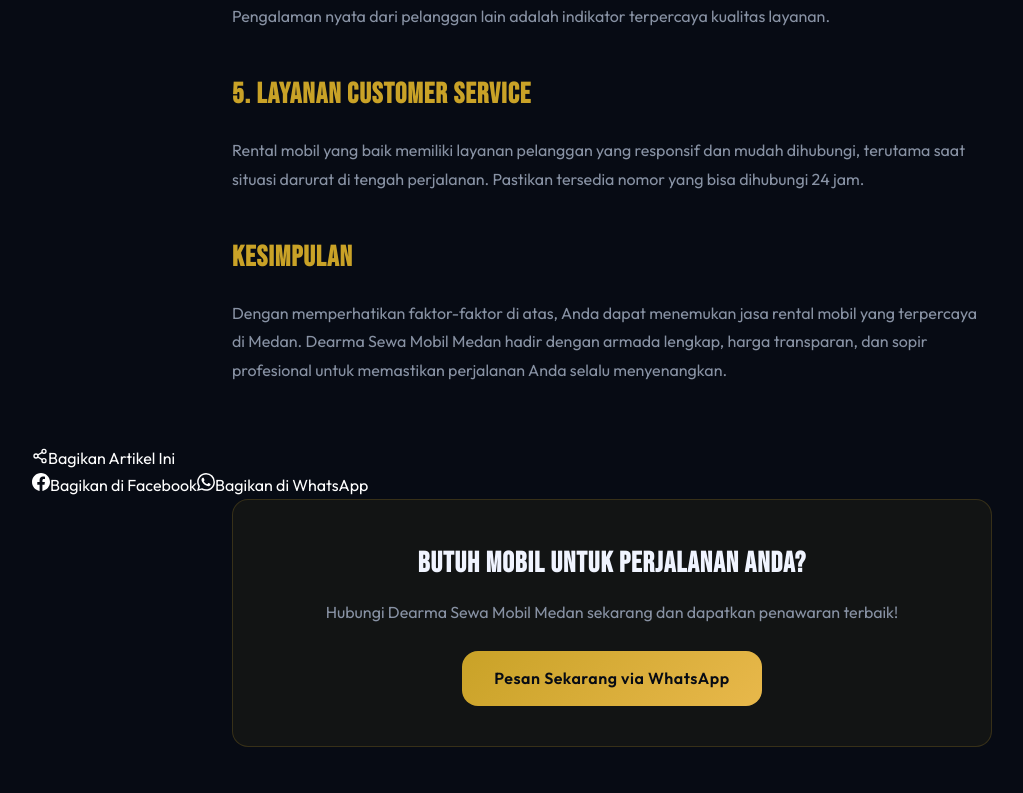
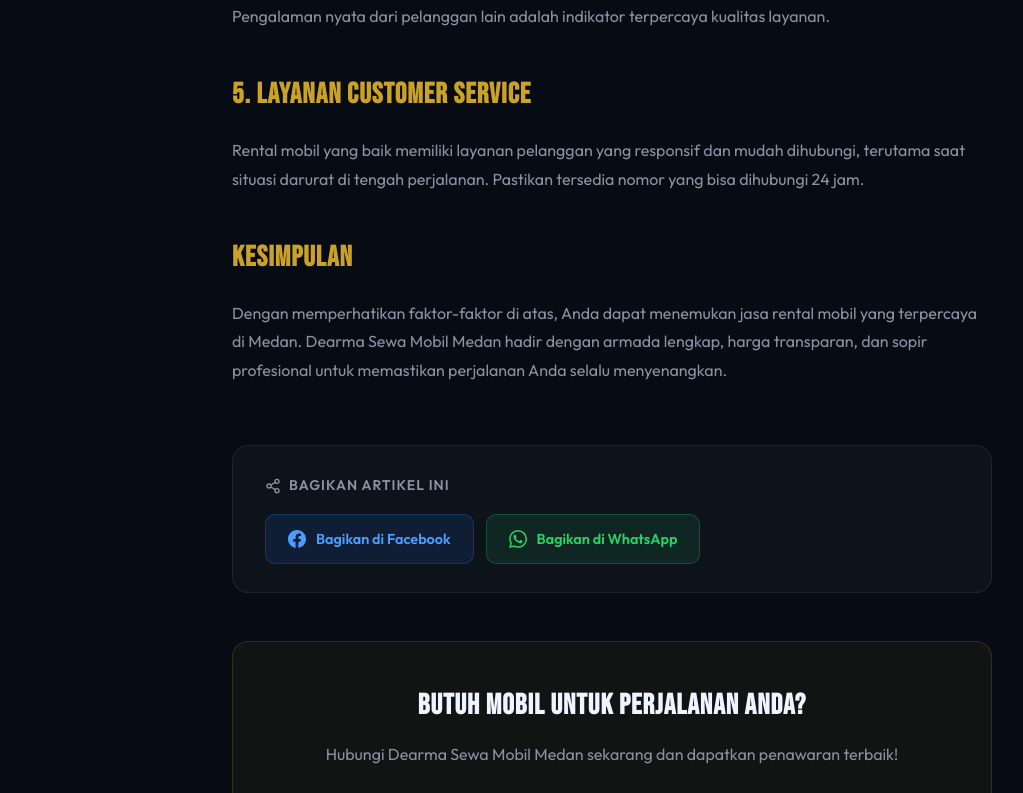
Before and after one commit to fernandosinaga751-ux/websitedearma, a React (Vite) app: page /artikel/1 in a window 1280 px wide. Shown: the part 1421-2214 px from the top of the page, without its empty margins (28-1051 px from the left). Built offline with nearby package versions, Linux system fonts and the light colour scheme; no server answers; the database is empty.

Commit message:
Add files via upload

```diff
--- a/src/pages/ArticleDetail.module.css
+++ b/src/pages/ArticleDetail.module.css
@@ -63,3 +63,64 @@
 }
 .cta h3 { font-family: 'Bebas Neue', sans-serif; font-size: 1.8rem; letter-spacing: 1px; color: #f0f4ff; margin-bottom: 10px; }
 .cta p { color: #8892a4; margin-bottom: 24px; }
+
+/* ===== Share Buttons ===== */
+.shareSection {
+  max-width: 760px;
+  margin: 0 auto 48px;
+  padding: 28px 32px;
+  background: rgba(255,255,255,0.03);
+  border: 1px solid rgba(255,255,255,0.07);
+  border-radius: 16px;
+}
+.shareTitle {
+  display: flex;
+  align-items: center;
+  gap: 8px;
+  font-size: 0.875rem;
+  font-weight: 600;
+  color: #8892a4;
+  text-transform: uppercase;
+  letter-spacing: 1px;
+  margin-bottom: 16px;
+}
+.shareButtons {
+  display: flex;
+  gap: 12px;
+  flex-wrap: wrap;
+}
+.shareFacebook,
+.shareWhatsapp {
+  display: inline-flex;
+  align-items: center;
+  gap: 10px;
+  padding: 12px 22px;
+  border-radius: 10px;
+  font-size: 0.9rem;
+  font-weight: 600;
+  text-decoration: none;
+  transition: all 0.25s;
+  cursor: pointer;
+}
+.shareFacebook {
+  background: rgba(24,119,242,0.12);
+  border: 1px solid rgba(24,119,242,0.3);
+  color: #4a9eff;
+}
+.shareFacebook:hover {
+  background: rgba(24,119,242,0.22);
+  border-color: rgba(24,119,242,0.6);
+  transform: translateY(-2px);
+  box-shadow: 0 6px 20px rgba(24,119,242,0.2);
+}
+.shareWhatsapp {
+  background: rgba(37,211,102,0.1);
+  border: 1px solid rgba(37,211,102,0.25);
+  color: #25d366;
+}
+.shareWhatsapp:hover {
+  background: rgba(37,211,102,0.2);
+  border-color: rgba(37,211,102,0.5);
+  transform: translateY(-2px);
+  box-shadow: 0 6px 20px rgba(37,211,102,0.2);
+}
```
Also changed, not shown: src/pages/AdminDashboard.jsx (+14 -44 lines).
